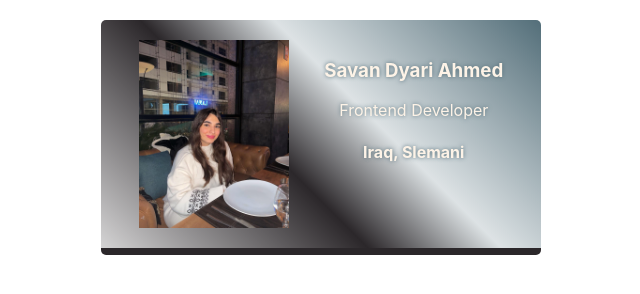
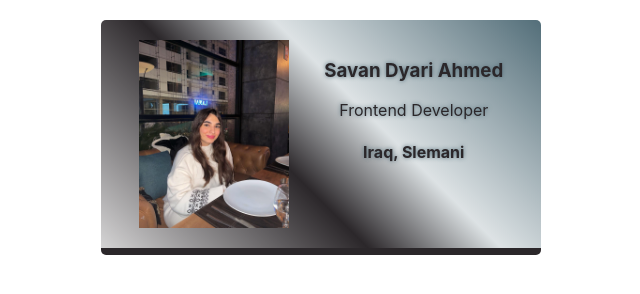
Before and after one commit to Savann0/business-card, a plain HTML site: page index.html in a window 1280 px wide. Shown: the whole page, without its empty margins (319-959 px from the left). Drawn offline with Linux system fonts and the light colour scheme.

Commit message:
Update styles.css

```diff
--- a/styles.css
+++ b/styles.css
@@ -14,9 +14,9 @@ body {
     display: flex;
     justify-content: space-around;
     text-align: center;
-   background-color: ;#2b272a;
+   background-color: ;#536e79;
     border-bottom: 7px solid #2b272a;
-    color: #fdf3e7;
+    color: #2b272a;
     text-shadow: 0px 0px 4px #536e79;
     border-radius: 5px;
     background-image: linear-gradient(
```
